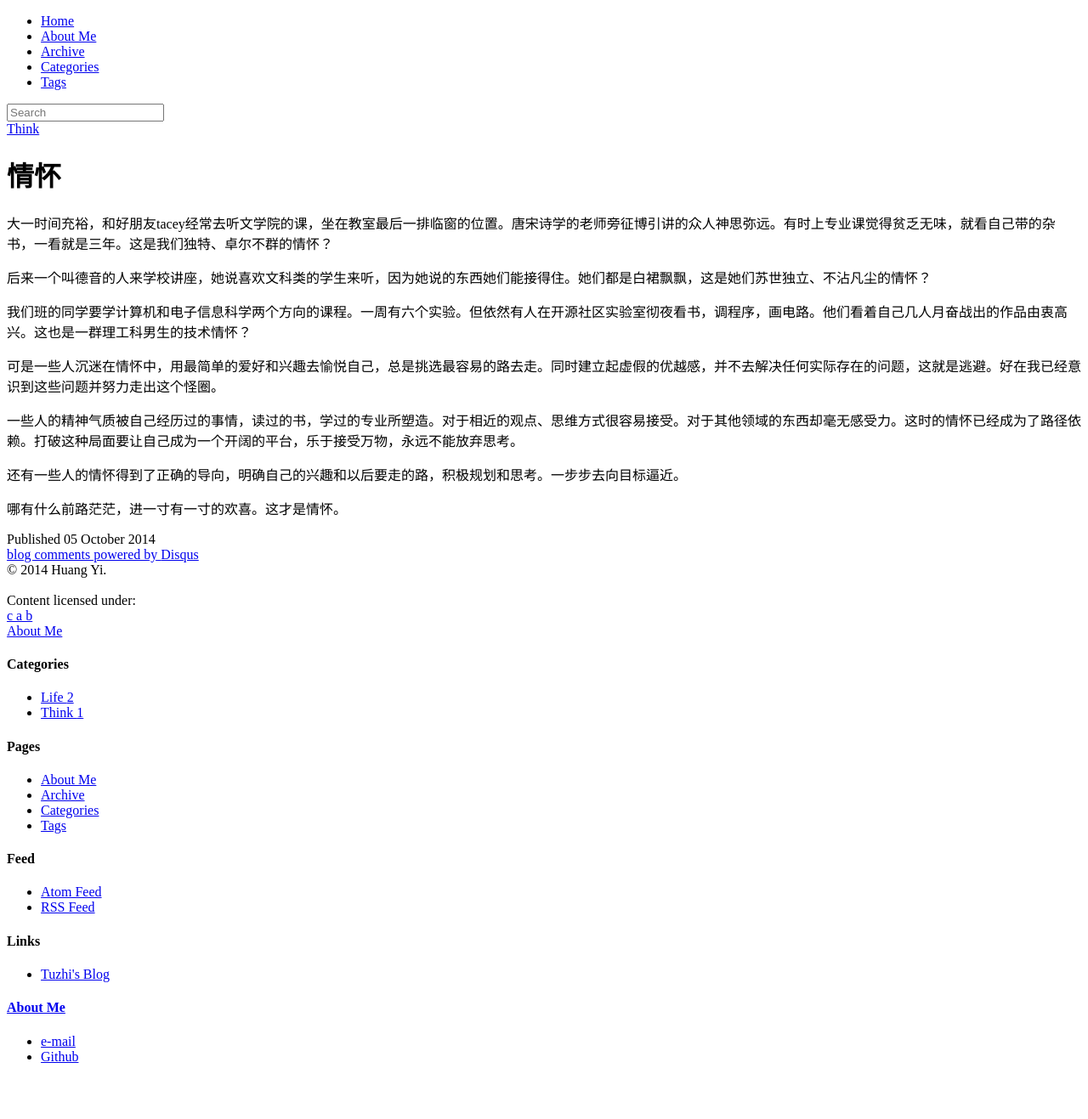
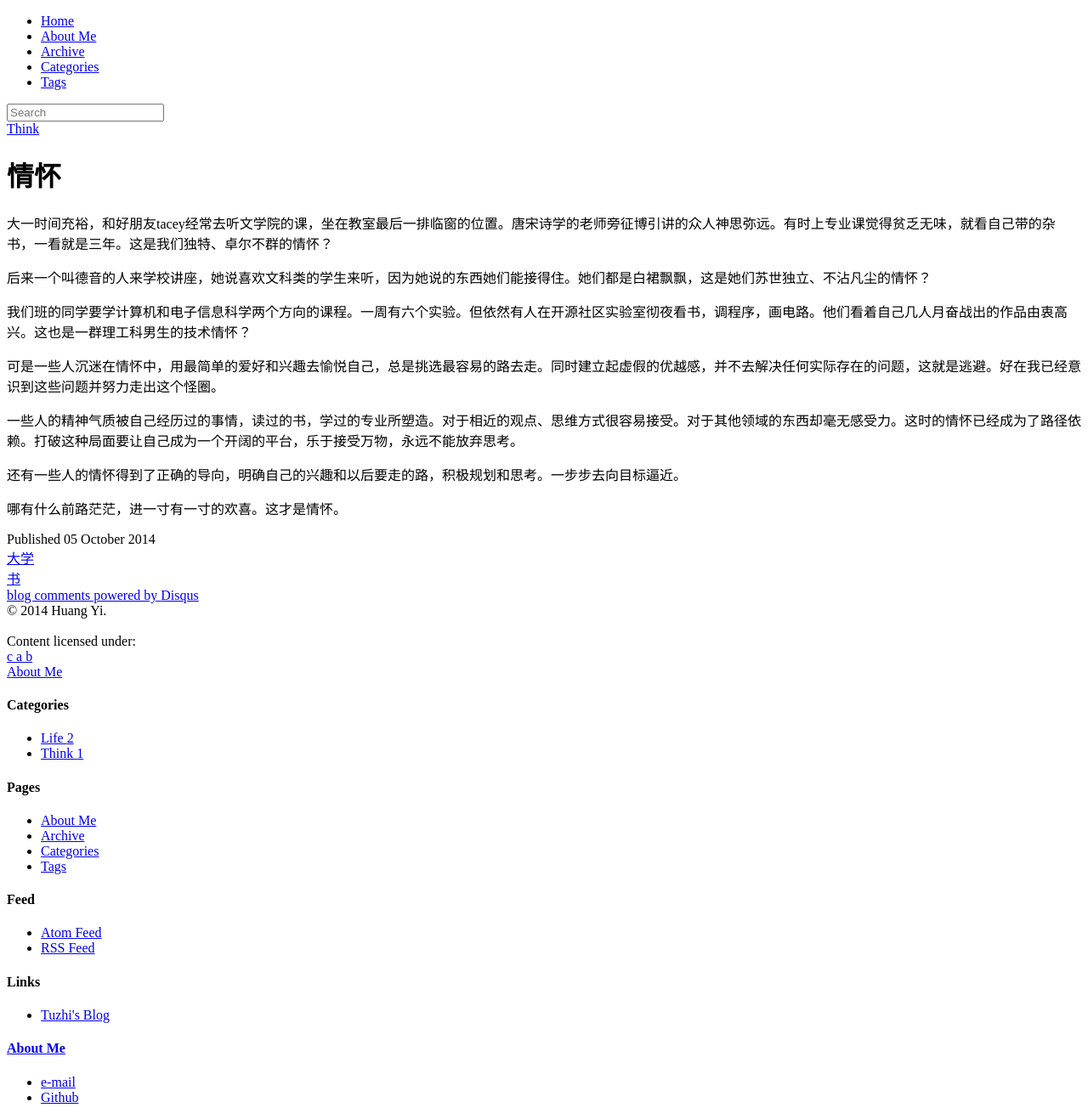
Before and after one commit to literblog/literblog.github.com, a Jekyll site: the page built from _posts/2014-10-05-Romanticism.md, in a window 1280 px wide. Shown: the whole page at 85% size. Built offline with Jekyll 4.4.1, drawn with Linux system fonts in a browser that asks for light colours; nearby versions of some CDN libraries; library files that are not in the unit come from our copies; comment, search, counter and statistics services are not loaded; before the commit the page ends 1269 px from its top, so only the background shows below that.

Commit message:
Update 2014-10-05-Romanticism.md

```diff
--- a/_posts/2014-10-05-Romanticism.md
+++ b/_posts/2014-10-05-Romanticism.md
@@ -3,7 +3,7 @@ layout: post
 category: Think
 title: 情怀
 tagline:
-tags:
+tags: [大学, 书]
 ---
 大一时间充裕，和好朋友tacey经常去听文学院的课，坐在教室最后一排临窗的位置。唐宋诗学的老师旁征博引讲的众人神思弥远。有时上专业课觉得贫乏无味，就看自己带的杂书，一看就是三年。这是我们独特、卓尔不群的情怀？
 
```
